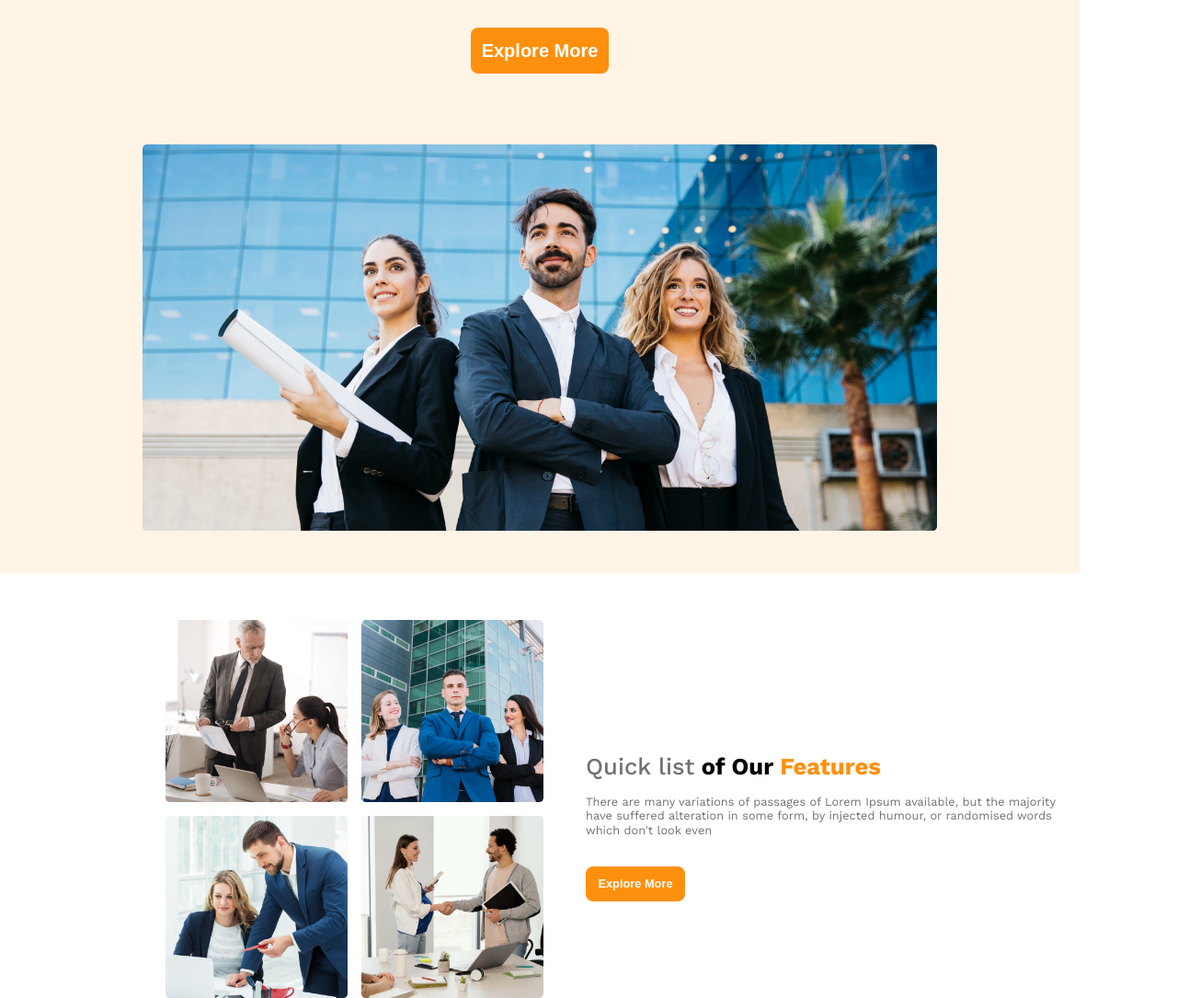
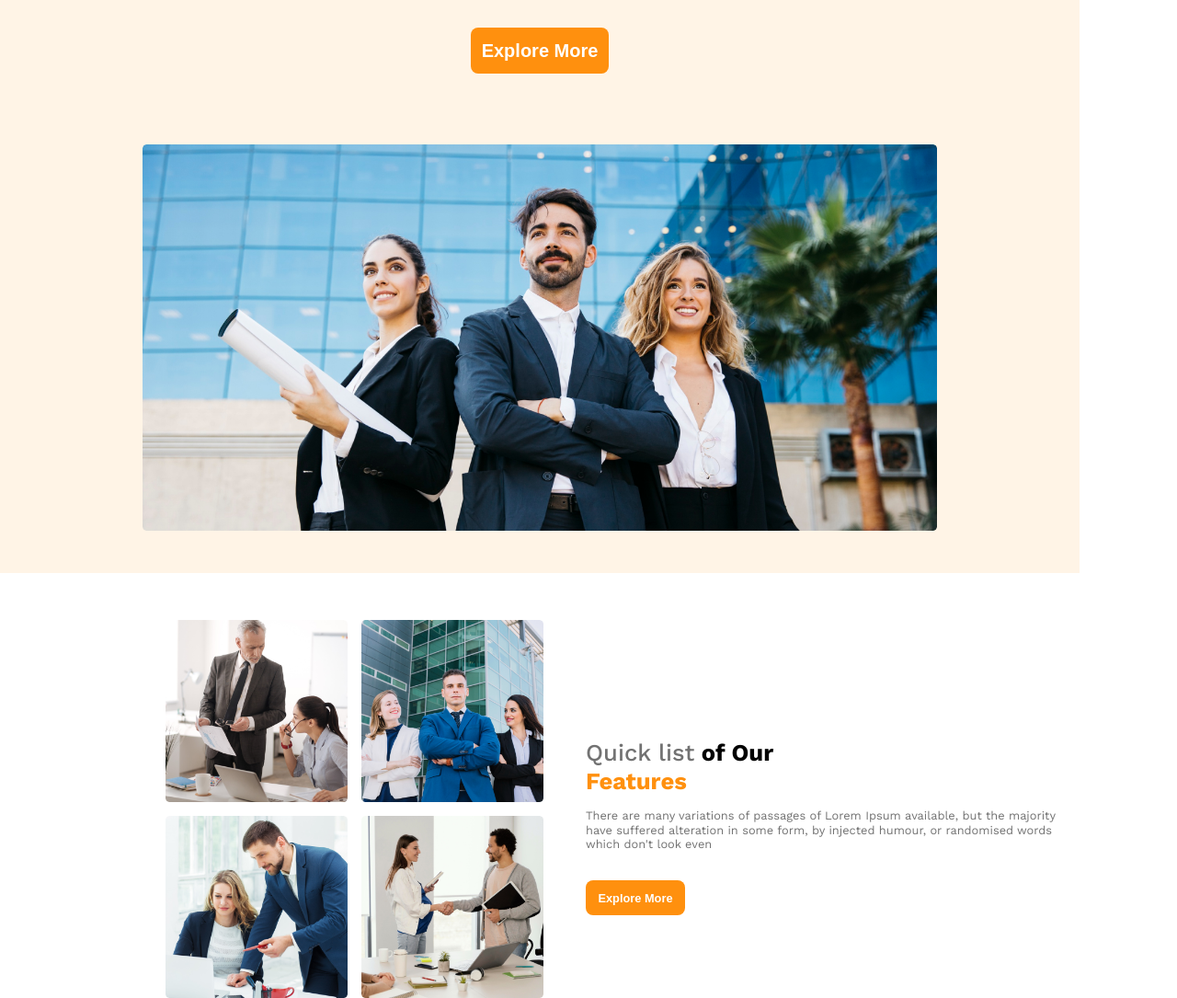
Before and after one commit to RaiyanJiyon/Architecture-Responsive-Website, a plain HTML site: page index.html in a window 1280 px wide. Shown: the part 332-1417 px from the top of the page at 92% size. Drawn offline with nearby package versions, Linux system fonts and the light colour scheme.

```diff
--- a/index.html
+++ b/index.html
@@ -43,7 +43,7 @@
             </div>
             <div class="features__content">
                 <h2 class="features__title">
-                    <span class="features__title--light">Quick list</span> of Our
+                    <span class="features__title--light">Quick list</span> of Our <br>
                     <span class="features__title--secondary">Features</span>
                 </h2>
                 <p class="features__description">
```
Also changed, not shown: styles/medium_screen.css (added), styles/small_screen.css (added).
